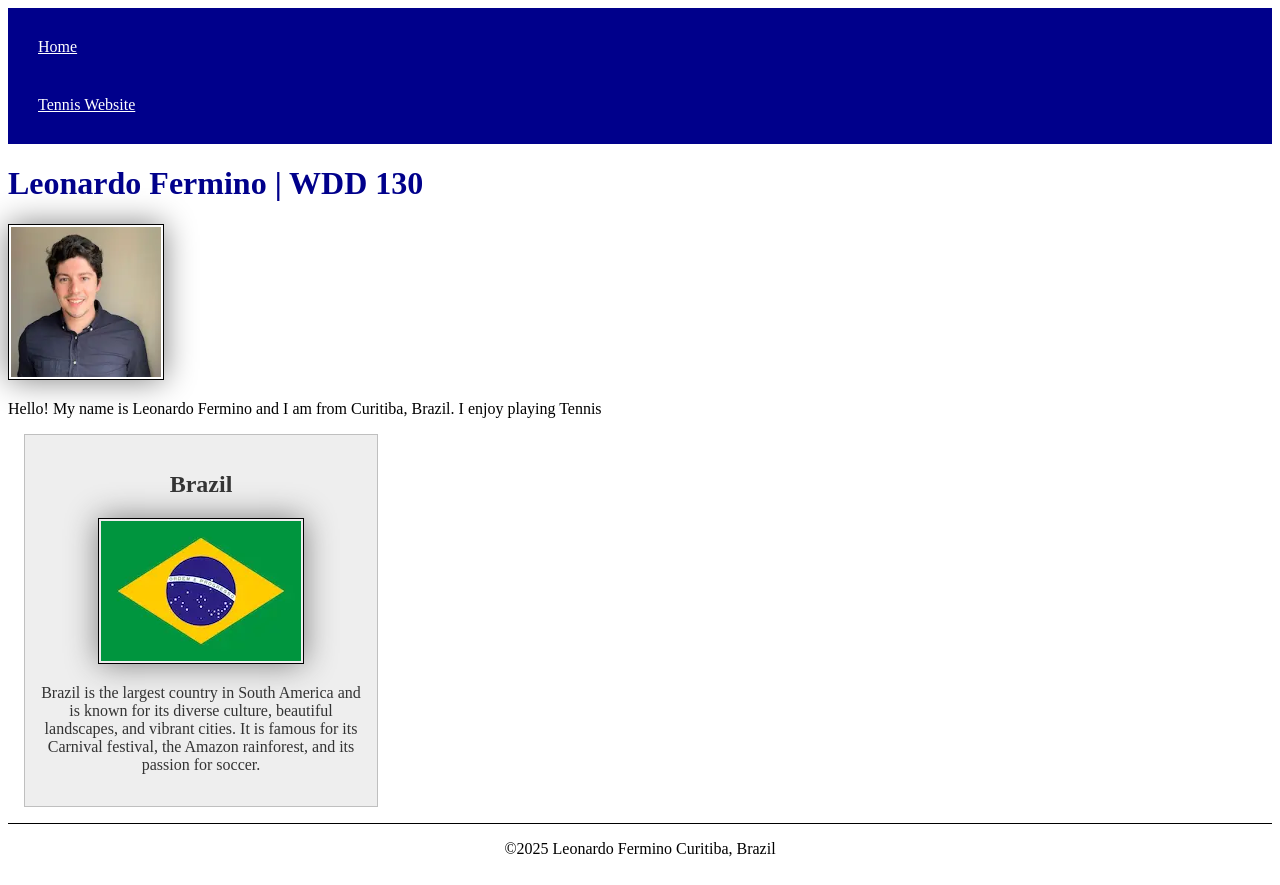
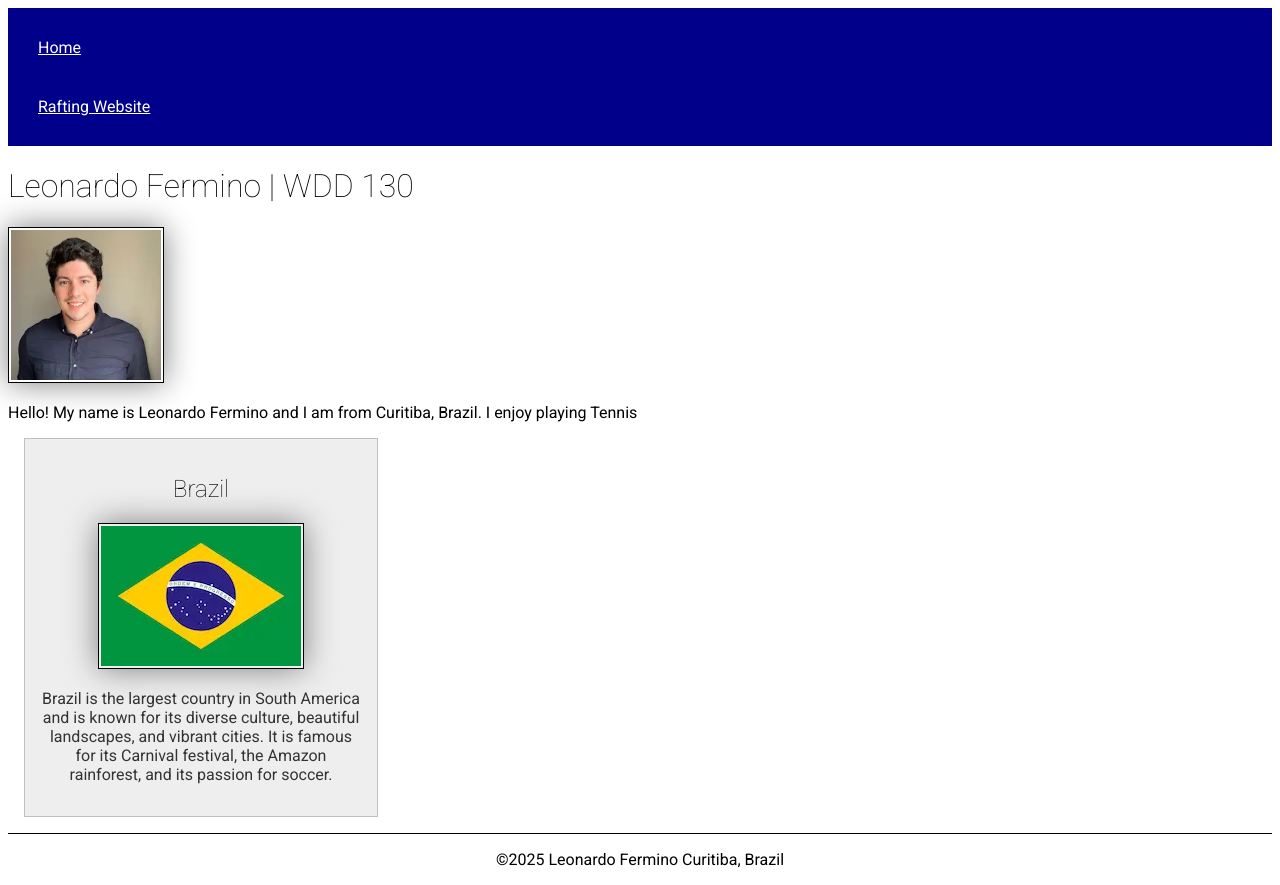
Before and after one commit to Leonardofermino/wdd130, a plain HTML site: page index.html in a window 1280 px wide. Drawn offline with Linux system fonts and the light colour scheme.

Commit message:
week03 - first commit

```diff
--- a/index.html
+++ b/index.html
@@ -7,12 +7,17 @@
         <meta name="description" content="Leonardo Fermino | WDD 130 | Home of tennis news and tips for getting better at tennis">
         <meta name="author" content="Leonardo Fermino">
         <link rel="stylesheet" href="styles/styles.css">
+
+        <link rel="preconnect" href="https://fonts.googleapis.com">
+        <link rel="preconnect" href="https://fonts.gstatic.com" crossorigin>
+        <link href="https://fonts.googleapis.com/css2?family=Roboto:ital,wght@0,100..900;1,100..900&display=swap" rel="stylesheet">
+
       </head>
     <body>
         <header>
             <nav>
               <a href="#">Home</a>
-              <a href="wwr/">Tennis Website</a>
+              <a href="wwr/">Rafting Website</a>
             </nav>
         </header>
         <main>
--- a/styles/styles.css
+++ b/styles/styles.css
@@ -9,8 +9,16 @@ nav a {
     padding: 20px;
 }
 
-h1 {
-    color: darkblue;
+body {
+    font-family: "Roboto", sans-serif;
+    font-weight: 400;
+
+}
+
+h1, h2, h3, h4, h5, h6 {
+    color: black;
+    font-weight: 100;
+
 }
 
 img {
```
Also changed, not shown: images/palette.png (added), images/z-wwr-crossedoars.png (added), 2 other files.
